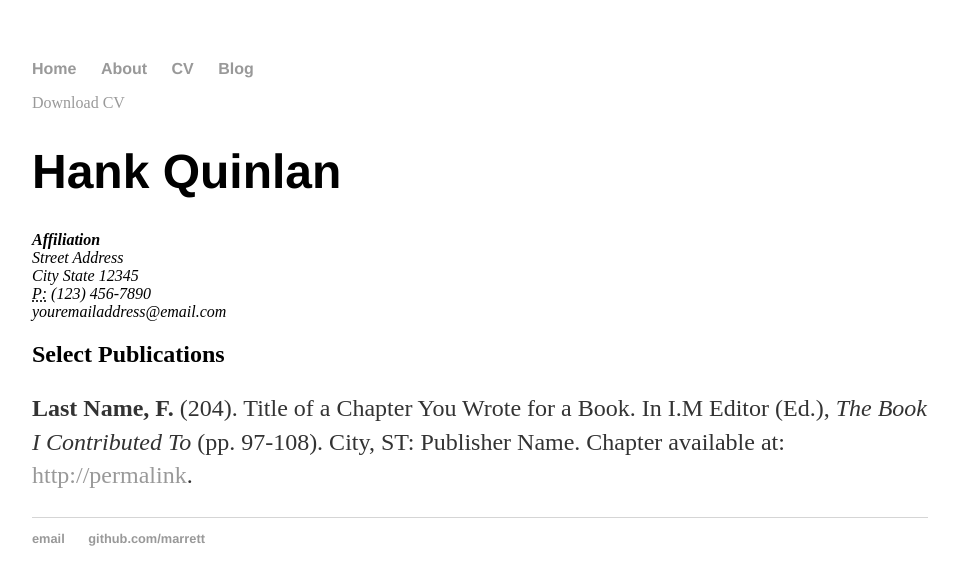
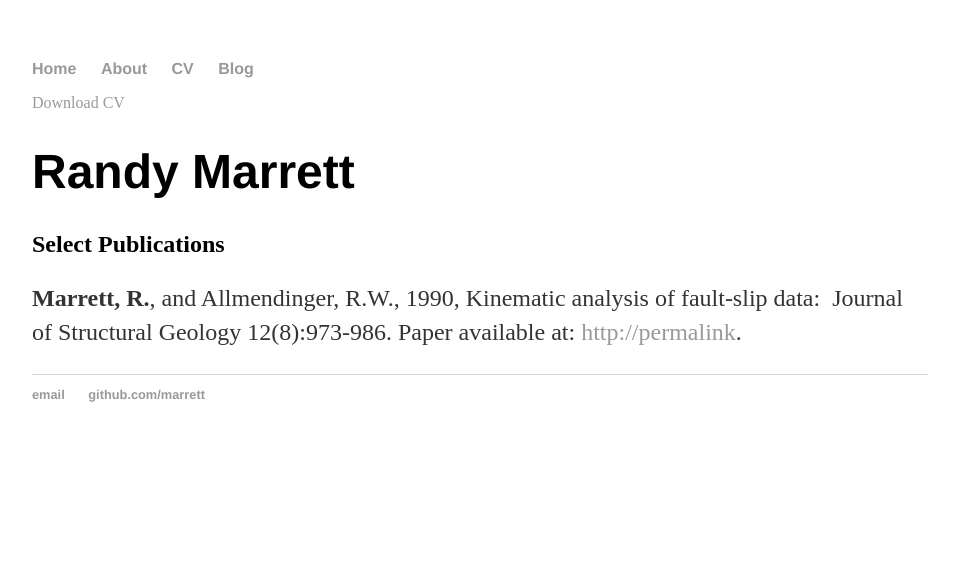
Before and after one commit to marrett/github.io, a Jekyll site: the page built from cv/index.html, in a window 1280 px wide. Shown: the top 585 px of the page, without its empty margins (160-1119 px from the left). Built offline with Jekyll 4.4.1, drawn with Linux system fonts in a browser that asks for light colours.

Commit message:
Update index.html

```diff
--- a/cv/index.html
+++ b/cv/index.html
@@ -5,18 +5,11 @@
 
 	<div class="cv">
 		<a href="#" class="download" title="Download CV as PDF">Download CV</a>
-					<h1>Hank Quinlan</h1>
-					<address>
-					<strong>Affiliation</strong><br>
-					Street Address<br>
-					City State 12345<br>
-					<abbr title="phone">P:</abbr> (123) 456-7890<br>
-					<span class="obfuscate">youremailaddress@email.com</span>
-					</address>
+					<h1>Randy Marrett</h1>
 
 					<h2>Select Publications</h2>
 
-					<p><strong>Last Name, F.</strong> (204). Title of a Chapter You Wrote for a Book. In I.M Editor (Ed.), <em>The Book I Contributed To</em> (pp. 97-108). City, ST: Publisher Name. Chapter available at: <a href="#">http://permalink</a>.
+					<p><strong>Marrett, R.</strong>, and Allmendinger, R.W., 1990, Kinematic analysis of fault-slip data: Journal of Structural Geology 12(8):973-986. Paper available at: <a href="https://www.researchgate.net/profile/Randall_Marrett/publication/222322317_Kinematic_analysis_of_fault-slip_data/links/02e7e52a9dee09bd48000000/Kinematic-analysis-of-fault-slip-data.pdf">http://permalink</a>.
 
 
 	</div>
```
